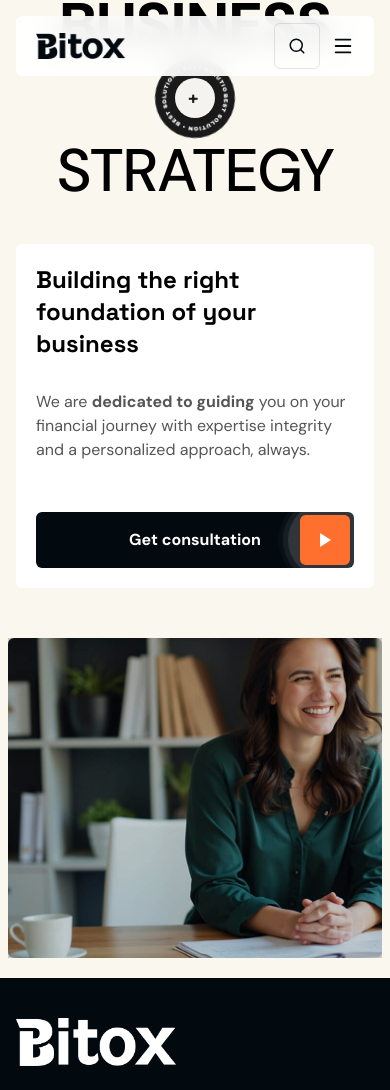
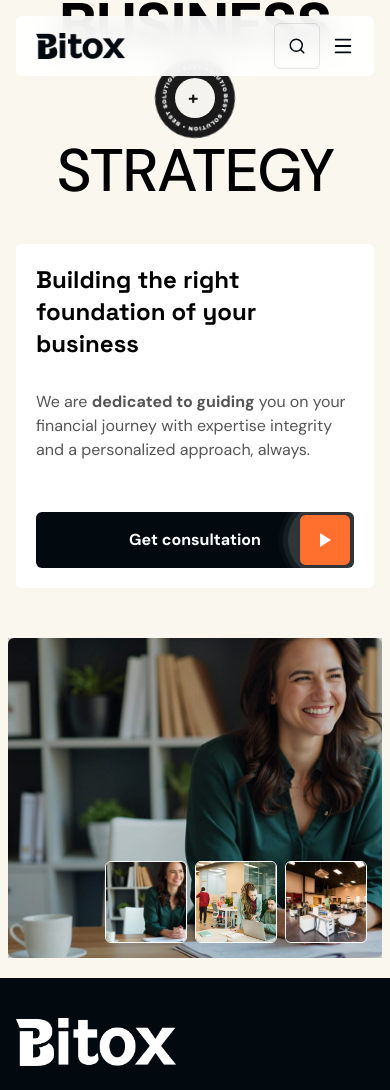
Before and after one commit to Mostofa-zaman/bitox-business-consulting-website, a Next.js app: page / in a window 390 px wide. Shown: the top 1090 px of the page. Built offline with nearby package versions, Linux system fonts and the light colour scheme.

Commit message:
feat(hero): add responsive thumbnail navigation for banner slider

```diff
--- a/src/components/homeOne/HeroSection.jsx
+++ b/src/components/homeOne/HeroSection.jsx
@@ -87,6 +87,25 @@ const [currentID] = useState(0);
         <div className="absolute top-[-155px] xl:top-[-176px] left-[6%] translate-x-[-2.5%] hidden lg:block  z-10">
           <HeroCard />
         </div>
+          <div className="absolute bottom-[15px] right-[15px] sm:bottom-[20px] sm:right-[20px] md:bottom-[25px] md:right-[25px] lg:bottom-[30px] lg:right-[30px] xl:bottom-[35px] xl:right-[35px] z-[20] flex gap-x-2 sm:gap-x-3 md:gap-x-4 xl:gap-x-5">
+          {heroBanner.map((items) => {
+            return (
+              <li
+                key={items.id}
+                className="rounded-[6px] inline-block overflow-hidden border border-bg-secondaryTwo cursor-pointer"
+                onClick={() => handleBannerClick(items.id)}
+              >
+                <Image
+                  height={153}
+                  width={153}
+                  className="object-cover hover:scale-[1.1] transition duration-400 ease-in-out  !h-[80px] !w-[80px] sm:!h-[100px] sm:!w-[100px] md:!h-[120px] md:!w-[120px] lg:!h-[135px] lg:!w-[135px] xl:!h-[150px] xl:!w-[153px]"
+                  src={items.img}
+                  alt={items.img}
+                />
+              </li>
+            );
+          })}
+        </div>
       </div>
     </section>
   );
```
